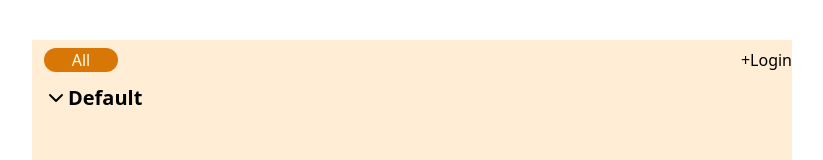
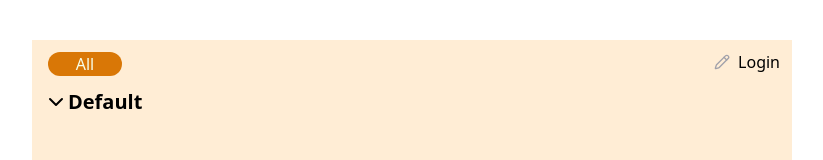
Before and after one commit to jeremyf2020/to-do-list, a React (Vite) app in the folder front-end/: page / in a window 1280 px wide. Shown: the top 160 px of the page, without its empty margins (228-1051 px from the left). Built offline with nearby package versions, Linux system fonts and the light colour scheme.

Commit message:
update on Catergory bar, lifting selectedCatergory

```diff
--- a/front-end/src/App.jsx
+++ b/front-end/src/App.jsx
@@ -10,6 +10,7 @@ export const CategoriesContext = createContext(null);
 export default function App() {
   const [tasks, tasksDispatch] = useReducer(tasksReducer, getTasksFromStorage());
   const [categories, setCategories] = useState(getCategoriesFromStorage);
+  const [selectedCategory, setSelectedCategory] = useState("All")
 
   useEffect(() => {
     localStorage.setItem('tasks', JSON.stringify(tasks))
@@ -18,8 +19,8 @@ export default function App() {
   return (
     <CategoriesContext.Provider value={{ categories, setCategories }} >
       <div className='bg-orange-100 h-[700px] w-[760px] pt-2 flex flex-col'>
-        <CatergoryBar />
-        <TasksBoard tasks={tasks} tasksDispatch={tasksDispatch} />
+        <CatergoryBar selectedCategory={selectedCategory} setSelectedCategory={setSelectedCategory} />
+        <TasksBoard tasks={tasks} tasksDispatch={tasksDispatch} selectedCategory={selectedCategory} />
         <InputArea tasksDispatch={tasksDispatch} />
       </div>
     </CategoriesContext.Provider>
--- a/front-end/src/components/CatergoryBar.jsx
+++ b/front-end/src/components/CatergoryBar.jsx
@@ -1,29 +1,49 @@
 import React, { useContext, useState } from 'react'
 import { CategoriesContext } from '../App';
+import { CirclePlus, Pencil, Save, X } from 'lucide-react';
 
-export default function CatergoryBar() {
-    const { categories, setCategories } = useContext(CategoriesContext);
-    const [selectedCategory, setSelectedCategory] = useState("All");
+export default function CatergoryBar({ selectedCategory, setSelectedCategory }) {
+    const { categories } = useContext(CategoriesContext);
+    const [editingCategory, setEditingCategory] = useState(false);
+
+    function handleEdit() {
+        if (editingCategory) {
+            // tasksDispatch({ type: 'edit_task', id: task.id, text: taskContextRef.current.value });
+        }
+        setEditingCategory(!editingCategory);
+    }
+
+    function handAdd() {
+        if (editingCategory) {
+            // tasksDispatch({ type: 'edit_task', id: task.id, text: taskContextRef.current.value });
+        }
+        setEditingCategory(!editingCategory);
+    }
+
+
 
     return (
-        <div className='flex justify-between items-center relative'>
-            <div className='flex justify-start mx-2 overflow-x-auto'>
+        <div className='flex justify-between items-center relative mx-3 '>
+            <div className='flex justify-start overflow-x-auto pt-1'>
                 {Object.entries(categories).map(([objkey, value]) => (
-                    <input
-                        className={`mx-1 rounded-xl cursor-pointer text-center outline-none border-none
+                    <div key={objkey} className='relative'>
+                        <input
+                            className={`mx-1 rounded-xl cursor-pointer text-center outline-none border-none
                             ${selectedCategory === value ? "bg-amber-600 text-lime-50" : "bg-white"}`}
-                        key={objkey} defaultValue={value} readOnly size={value.length}
-                        onClick={(e) => {
-                            e.preventDefault();
-                            setSelectedCategory(value);
-
-                        }}
-                    />
+                            key={objkey} defaultValue={value}
+                            readOnly={value === "All" ? true : !editingCategory}
+                            size={value.length}
+                            onClick={(e) => { setSelectedCategory(value) }}
+                        />
+                        {editingCategory && value !== "All" &&
+                            <span className='absolute right-0 -top-1 size-3 z-10 rounded bg-white'><X className='w-full h-full' /></span>}
+                    </div>
                 ))
                 }
             </div >
             <div className="flex-shrink-0  flex items-center ">
-                <div>+</div>
+                <button className='size-6 text-base text-zinc-400' onClick={handleEdit}>{editingCategory ? <Save size={16} /> : <Pencil size={16} />}</button>
+                {/* <button className='size-6 text-base text-zinc-400' onClick={handAdd}>{editingCategory ? <Save size={16} /> : <Pencil size={16} />}</button> */}
                 <div>Login</div>
             </div>
         </div>
--- a/front-end/src/components/InputArea.jsx
+++ b/front-end/src/components/InputArea.jsx
@@ -21,9 +21,9 @@ export default function InputArea({ tasksDispatch }) {
             return (categories["none"])
         }
         // Check the existing categories to ensure each one is unique
-        for (const property in categories) {
-            if (property.toLowerCase() === newStr.toLowerCase()) {
-                return (categories[newStr])
+        for (const [key, value] of Object.entries(categories)) {
+            if (value.toLowerCase() === newStr.toLowerCase()) {
+                return key;
             }
         }
         // Add a new category if no duplicate
--- a/front-end/src/components/TaskLine.jsx
+++ b/front-end/src/components/TaskLine.jsx
@@ -19,8 +19,7 @@ export default function TaskLine({ task, tasksDispatch }) {
     }, [editing]);
 
     return (
-        <li >
-            <div className='bg-white flex justify-between rounded-md'>
+        <li className='bg-white flex justify-between rounded-md mb-1'>
             {editing ?
                 <input className="w-full rounded-l-md text-lg pl-2 " type="text" defaultValue={task.text} ref={taskContextRef} /> :
                 <div className='rounded-md text-lg pl-2 inline-flex items-center align-middle cursor-pointer' onClick={() => tasksDispatch({ type: 'toggle_task', id: task.id, done: task.done })}>
@@ -34,9 +33,6 @@ export default function TaskLine({ task, tasksDispatch }) {
                 <button className='size-6 text-base text-zinc-400' onClick={handleEdit}>{editing ? <Save size={16} /> : <Pencil size={16} />}</button>
                 <button className='size-6 text-base text-zinc-400' onClick={() => tasksDispatch({ type: 'delete_task', id: task.id })}><Trash2 size={16} /></button>
             </div>
-            </div>
-        </li >
+        </li>
     )
 }
-
- /* style={{ textDecoration: task.done ? 'line-through' : 'none' } */
--- a/front-end/src/components/TasksBoard.jsx
+++ b/front-end/src/components/TasksBoard.jsx
@@ -1,15 +1,27 @@
-import { useContext } from "react";
+import { useContext, useState } from "react";
 import CategoryList from "./CategoryList"
 import { CategoriesContext } from "../App";
+import TaskLine from "./TaskLine";
 
-export default function TasksBoard({ tasks, tasksDispatch }) {
+export default function TasksBoard({ tasks, tasksDispatch, selectedCategory }) {
     const { categories } = useContext(CategoriesContext);
 
     return (
         <div className="p-3 flex-1 overflow-auto">
-            {Object.entries(categories).map(([objkey, value]) => (
-                <CategoryList key={objkey} title={value} tasks={tasks} categoryId={objkey} tasksDispatch={tasksDispatch} />
-            ))}
+            {selectedCategory === "All"
+                ?
+                Object.entries(categories).map(([objkey, value]) => (
+                    <CategoryList key={objkey} title={value} tasks={tasks} categoryId={objkey} tasksDispatch={tasksDispatch} />
+                ))
+                :
+                tasks.map(task => {
+                    if (task.category_id === Object.keys(categories).find(key => categories[key] === selectedCategory)) {
+                        return (
+                            <TaskLine key={task.id} task={task} tasksDispatch={tasksDispatch} />
+                        )
+                    }
+                })
+            }
         </div>
     )
 }
```
Lines whose indentation alone changed are shown as unchanged.
